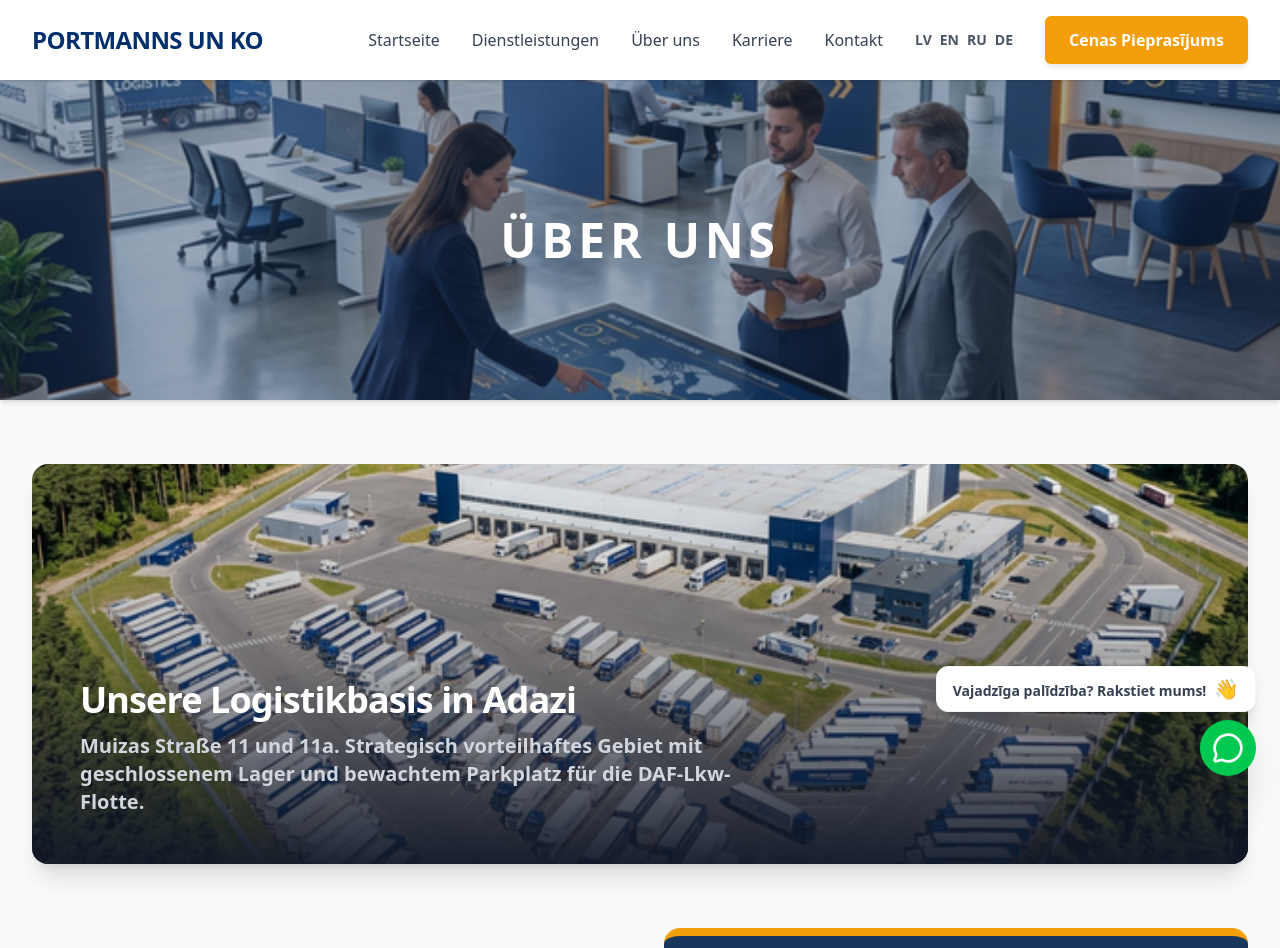
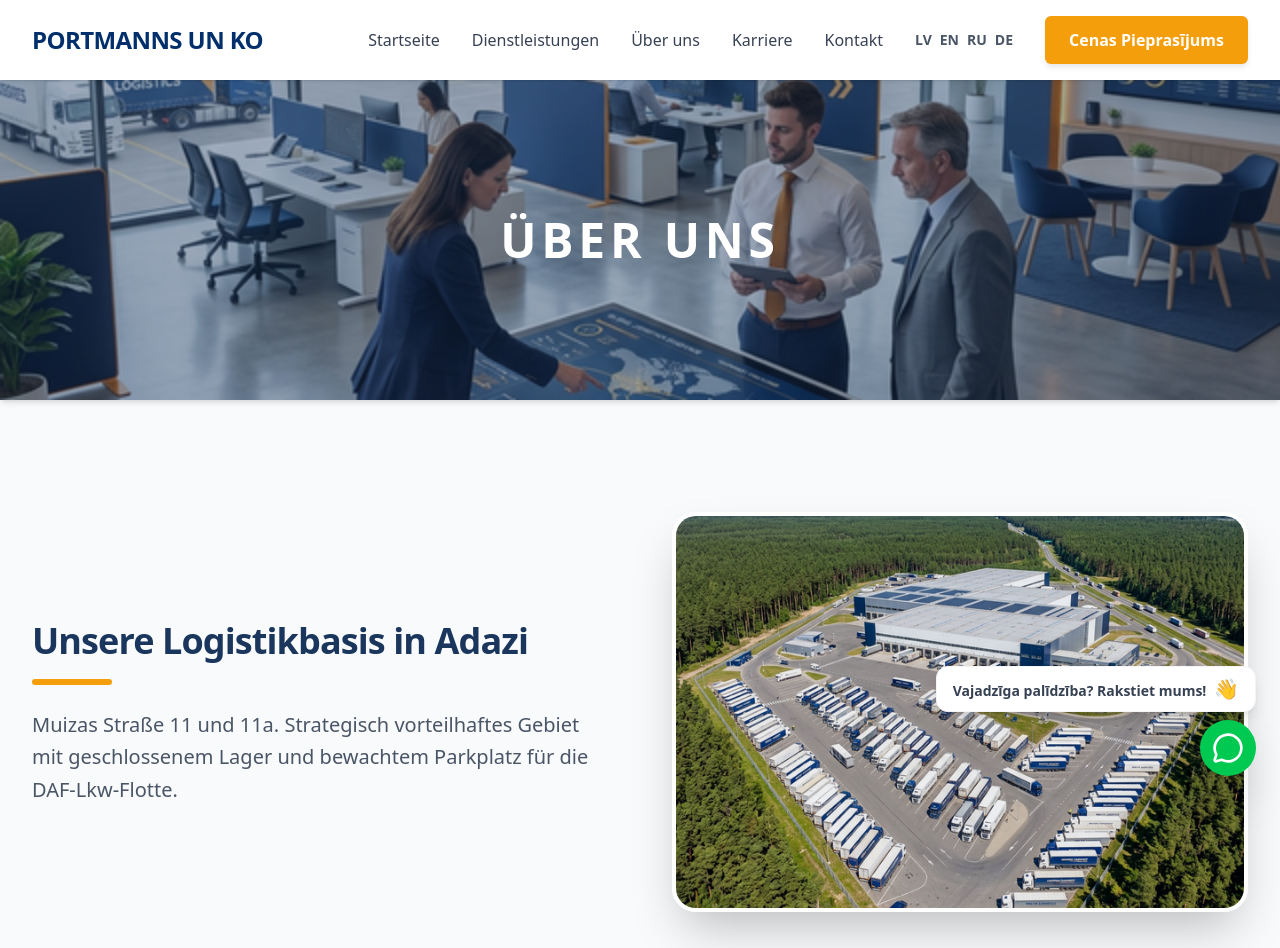
Before and after one commit to sandaveisa-cloud/portmann-logistics, a Next.js app: page /de/about in a window 1280 px wide. Shown: the top 948 px of the page. Built offline with nearby package versions, Linux system fonts and the light colour scheme.

Commit message:
feat: redesign adazi base section

```diff
--- a/app/[locale]/about/page.tsx
+++ b/app/[locale]/about/page.tsx
@@ -24,12 +24,16 @@ export default function AboutPage() {
             <div className="max-w-7xl mx-auto px-4 sm:px-6 lg:px-8 py-16">
 
                 {/* Adazi Base */}
-                <section className="mb-16">
-                    <div className="w-full h-64 md:h-[400px] rounded-2xl overflow-hidden shadow-xl relative group">
-                        <div className="absolute inset-0 bg-[url('/adazi-base.png')] bg-cover bg-center group-hover:scale-105 transition-transform duration-1000"></div>
-                        <div className="absolute inset-0 bg-gradient-to-t from-gray-900/95 via-gray-900/30 to-transparent flex flex-col justify-end p-8 md:p-12">
-                            <h3 className="text-white text-3xl md:text-4xl font-black mb-3">{tAbout('baseTitle')}</h3>
-                            <p className="text-gray-300 max-w-2xl text-lg md:text-xl font-semibold">{tAbout('baseDesc')}</p>
+                <section className="mb-20 md:mb-24 mt-8 md:mt-12">
+                    <div className="grid grid-cols-1 lg:grid-cols-2 gap-10 md:gap-16 items-center">
+                        <div className="order-2 lg:order-1">
+                            <h3 className="text-3xl md:text-4xl font-black text-primary mb-4 leading-tight">{tAbout('baseTitle')}</h3>
+                            <div className="w-20 h-1.5 bg-accent mb-6 rounded-full"></div>
+                            <p className="text-gray-600 text-lg md:text-xl leading-relaxed font-medium">{tAbout('baseDesc')}</p>
+                        </div>
+                        <div className="w-full h-64 md:h-[400px] rounded-3xl overflow-hidden shadow-2xl relative group order-1 lg:order-2 border-4 border-white">
+                            <div className="absolute inset-0 bg-[url('/adazi-base.png')] bg-cover bg-center group-hover:scale-105 transition-transform duration-1000"></div>
+                            <div className="absolute inset-0 bg-primary/5 group-hover:bg-transparent transition-colors duration-500"></div>
                         </div>
                     </div>
                 </section>
```
